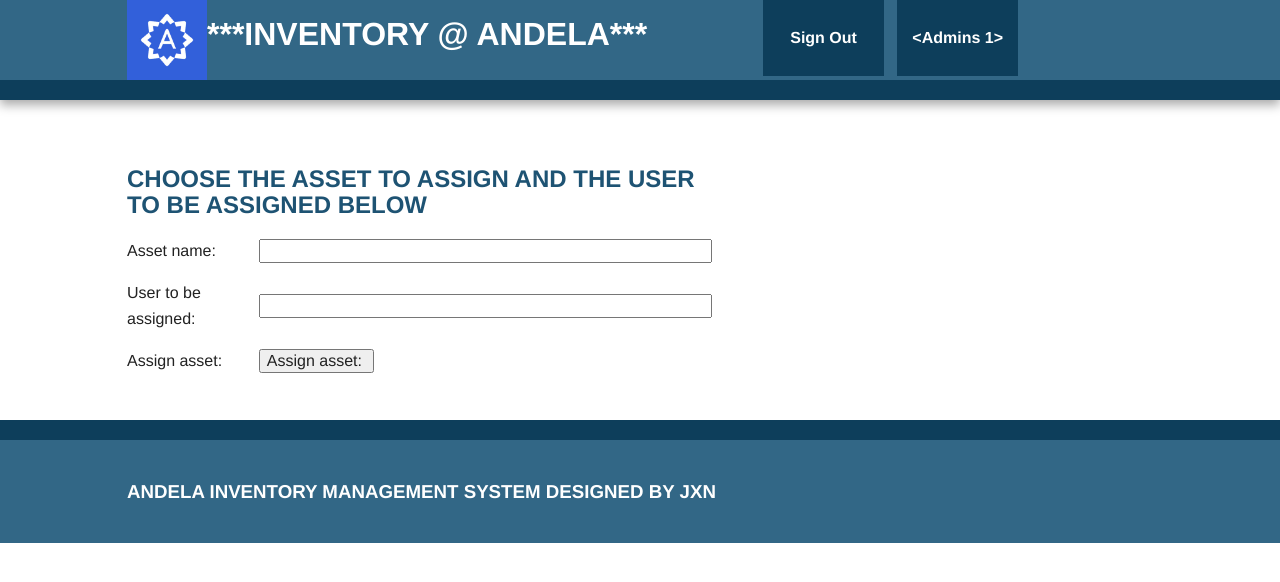
After one commit to Ahmed9914/bc-15-Inventory_Management_Flask_App, a Flask app: page /admin/assign_asset in a window 1280 px wide. The commit adds this page. Shown: the top 582 px of the page. Run offline with Flask 2, Linux system fonts and the light colour scheme; a user stored in the database is signed in; some libraries are stand-ins or nearby versions.

Commit message:
Add assign asset function for the admin

```diff
--- a/forms.py
+++ b/forms.py
@@ -23,3 +23,9 @@ class AssetForm(Form):
     date_bought = StringField('Bought on: ', validators=[DataRequired()])
     colour = StringField('Color(optional): ')
     add = SubmitField('Add asset: ')
+
+class AssignForm(Form):
+    asset_name = StringField('Asset name: ', validators=[DataRequired()])
+    user_assigned = StringField('User to be assigned: ', validators=[DataRequired()])
+    assign = SubmitField('Assign asset: ')
+    unassign = SubmitField('Unassign asset: ')
--- a/templates/admin.html
+++ b/templates/admin.html
@@ -11,7 +11,7 @@ ADMIN
 
     <ul>
         <li><a href="{{ url_for('add_asset')}}">ADD AN ASSET RECORD</a></li>
-        <li><a href="#">ASSIGN / UNASSIGN AN ASSET TO A USER</a></li>
+        <li><a href="{{ url_for('assign_asset')}}">ASSIGN / UNASSIGN AN ASSET TO A USER</a></li>
         <li><a href="#">VIEW A LIST</a></li>
         <li><a href="{{ url_for('add_user')}}">ADD A USER</a></li>
 
--- /dev/null
+++ b/templates/assign_asset.html
@@ -0,0 +1,24 @@
+{% extends "base.html" %}
+{% from "form_macros.html" import render_field %}
+
+{% block title %}
+ASSIGN ASSET
+{% endblock %}
+
+
+{% block content %}
+    <article>
+        <h2>CHOOSE THE ASSET TO ASSIGN AND THE USER TO BE ASSIGNED BELOW</h2>
+        <form action="" method="post">
+            {{ form.hidden_tag() }}
+            <table>
+                {{ render_field(form.asset_name, size=50) }}
+                {{ render_field(form.user_assigned, size=50) }}
+                {{ render_field(form.assign, size=50) }}
+
+            </table>
+        </form>
+    </article>
+{% endblock %}
+{% block sidebar %}
+{% endblock %}
--- a/views.py
+++ b/views.py
@@ -1,6 +1,6 @@
 from __init__ import app, db, login_manager
 from flask import render_template, url_for, request, redirect, flash
-from forms import LoginForm, AssetForm, UserForm
+from forms import LoginForm, AssetForm, UserForm, AssignForm
 from models import *
 from flask_login import login_required, login_user,logout_user, current_user
 
@@ -122,3 +122,23 @@ def sign_out():
 @login_required
 def user():
     return render_template("user.html")
+
+
+@app.route('/admin/assign_asset', methods = ["GET", "POST"])
+@login_required
+def assign_asset():
+    form = AssignForm()
+    if form.validate_on_submit():
+        asset_name = form.asset_name.data
+        user_assigned = form.user_assigned.data
+        asset = Assets.query.filter_by(asset_name=asset_name).first()
+        user = User.get_by_username(user_assigned)
+        if user is not None and asset is not None:
+            asset.user_assigned = user_assigned
+            db.session.commit()
+            flash("Successfully assigned {} to {}".format(asset_name, user_assigned))
+            return redirect(url_for('admin'))
+        else:
+            flash("{} or  {} does not exist".format(asset_name, user_assigned))
+            return redirect(url_for('assign_asset'))
+    return render_template('assign_asset.html', form = form)
```
Also changed, not shown: inventory_db.db.
